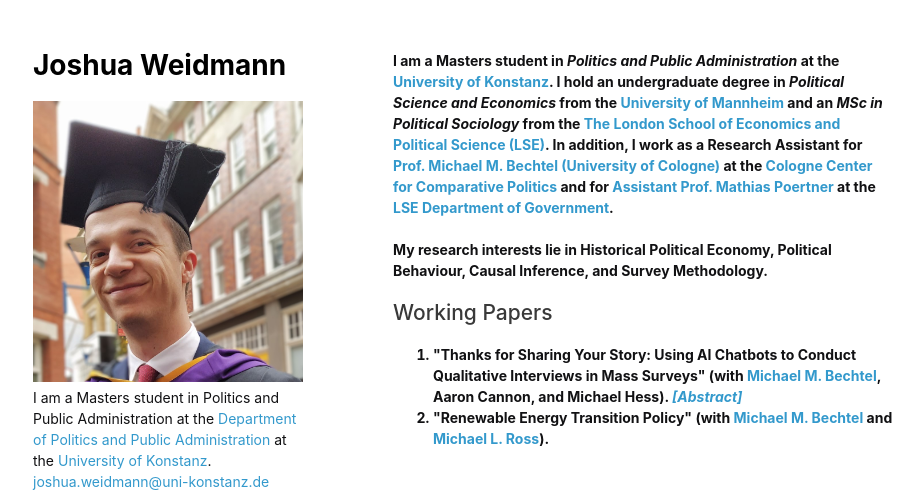
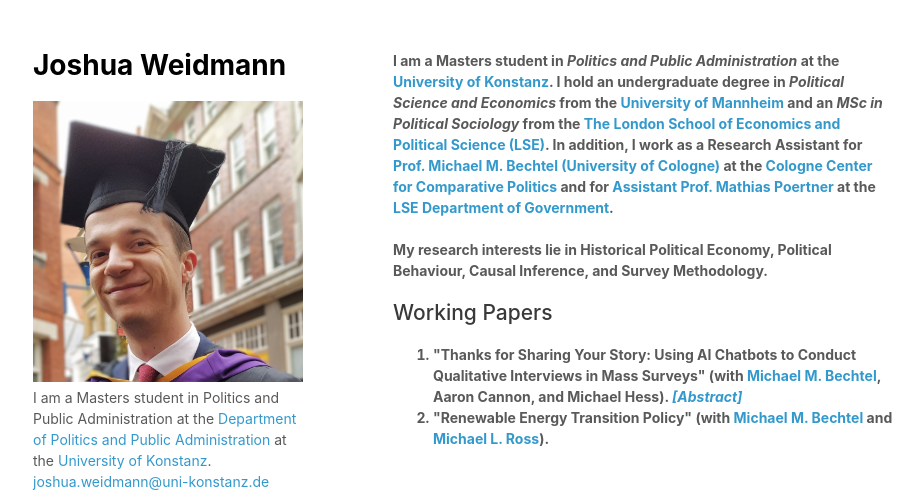
Before and after one commit to JoshuaWeidmann/Website, a plain HTML site: page index.html in a window 1280 px wide. Shown: the top 493 px of the page, without its empty margins (177-1100 px from the left). Drawn offline with Linux system fonts and the light colour scheme; a script that the page names is missing; some icons are missing; a web font is replaced by a local one.

Commit message:
Update index.html

```diff
--- a/index.html
+++ b/index.html
@@ -32,7 +32,7 @@
   </head>
 
 
-  <body style="font-family: -apple-system, Roboto; color: #111113; line-height: 1.5;>
+  <body style="font-family: Helvetica>
 
     <div class="wrapper">
 
```
